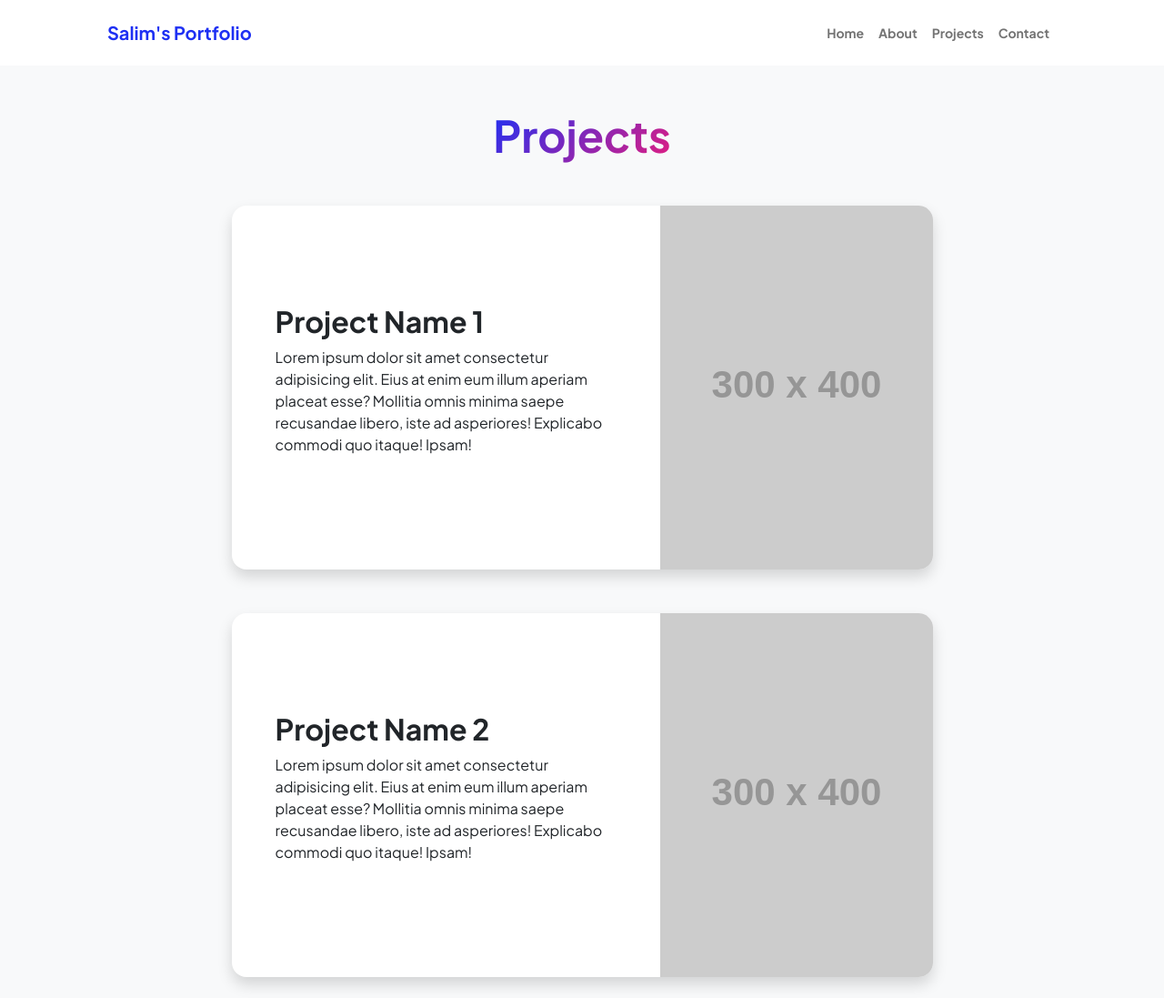
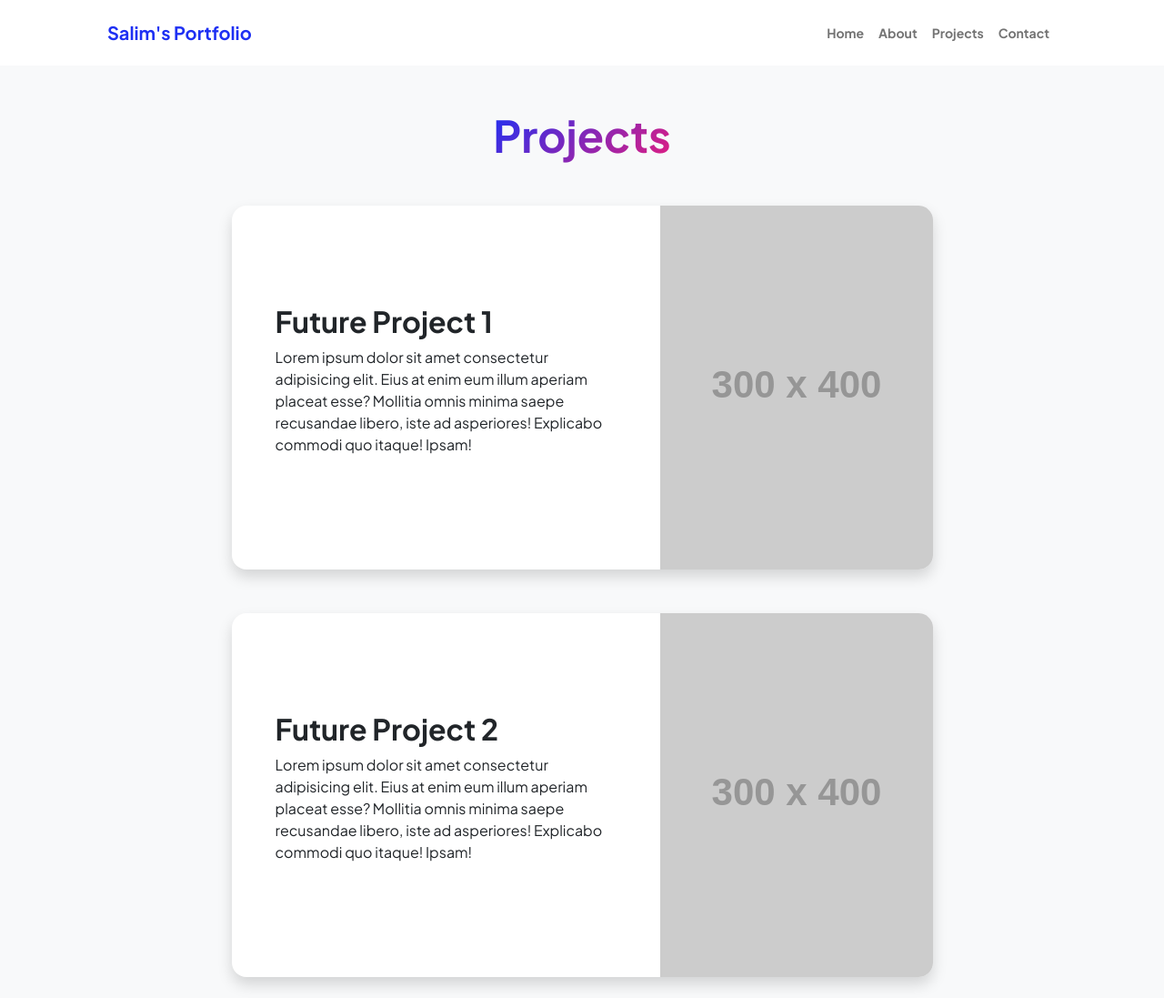
Before and after one commit to Silius01/Silius.github.io, a plain HTML site: page projects.html in a window 1280 px wide. Shown: the top 1097 px of the page at 91% size. Drawn offline with nearby package versions, Linux system fonts and the light colour scheme; placeholder pictures from the web are drawn by us.

Commit message:
Added placeholder names

```diff
--- a/projects.html
+++ b/projects.html
@@ -48,7 +48,7 @@
                                 <div class="card-body p-0">
                                     <div class="d-flex align-items-center">
                                         <div class="p-5">
-                                            <h2 class="fw-bolder">Project Name 1</h2>
+                                            <h2 class="fw-bolder">Future Project 1</h2>
                                             <p>Lorem ipsum dolor sit amet consectetur adipisicing elit. Eius at enim eum illum aperiam placeat esse? Mollitia omnis minima saepe recusandae libero, iste ad asperiores! Explicabo commodi quo itaque! Ipsam!</p>
                                         </div>
                                         <img class="img-fluid" src="https://dummyimage.com/300x400/343a40/6c757d" alt="..." />
@@ -60,7 +60,7 @@
                                 <div class="card-body p-0">
                                     <div class="d-flex align-items-center">
                                         <div class="p-5">
-                                            <h2 class="fw-bolder">Project Name 2</h2>
+                                            <h2 class="fw-bolder">Future Project 2</h2>
                                             <p>Lorem ipsum dolor sit amet consectetur adipisicing elit. Eius at enim eum illum aperiam placeat esse? Mollitia omnis minima saepe recusandae libero, iste ad asperiores! Explicabo commodi quo itaque! Ipsam!</p>
                                         </div>
                                         <img class="img-fluid" src="https://dummyimage.com/300x400/343a40/6c757d" alt="..." />
```
